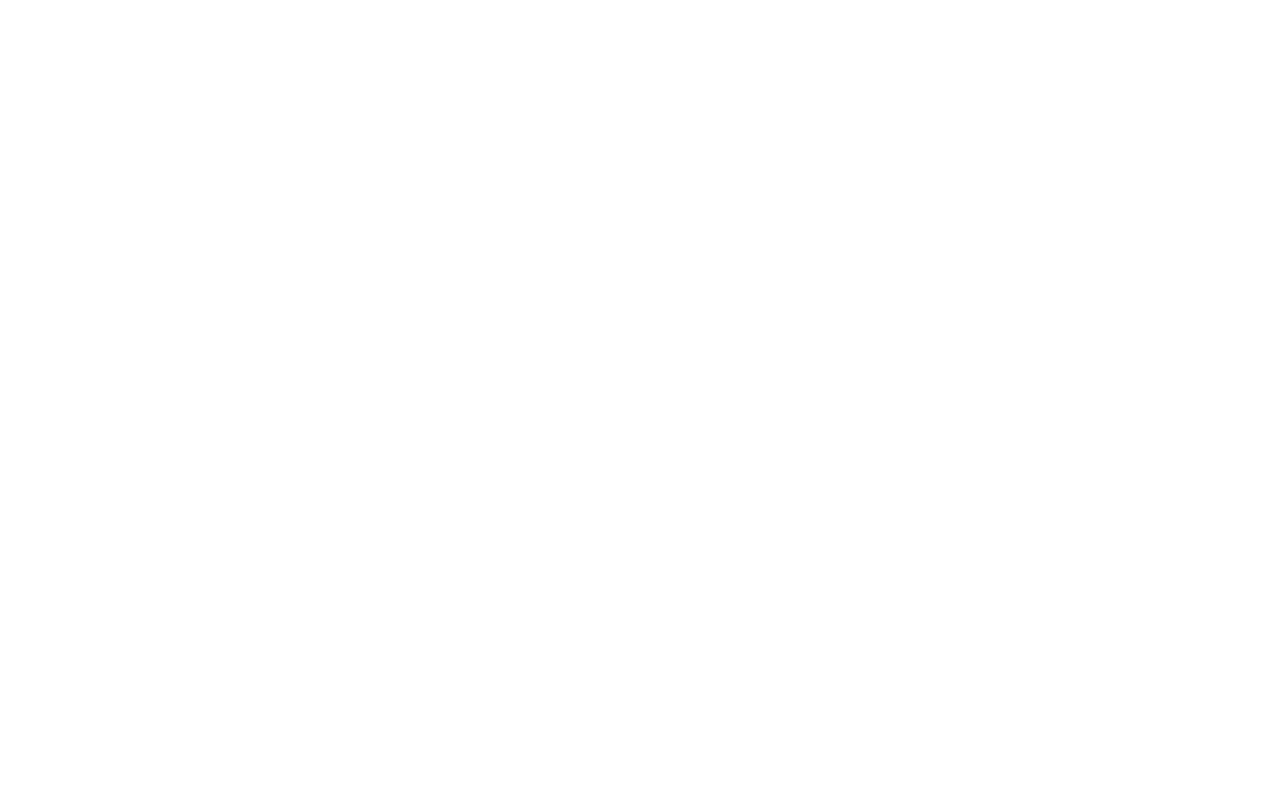
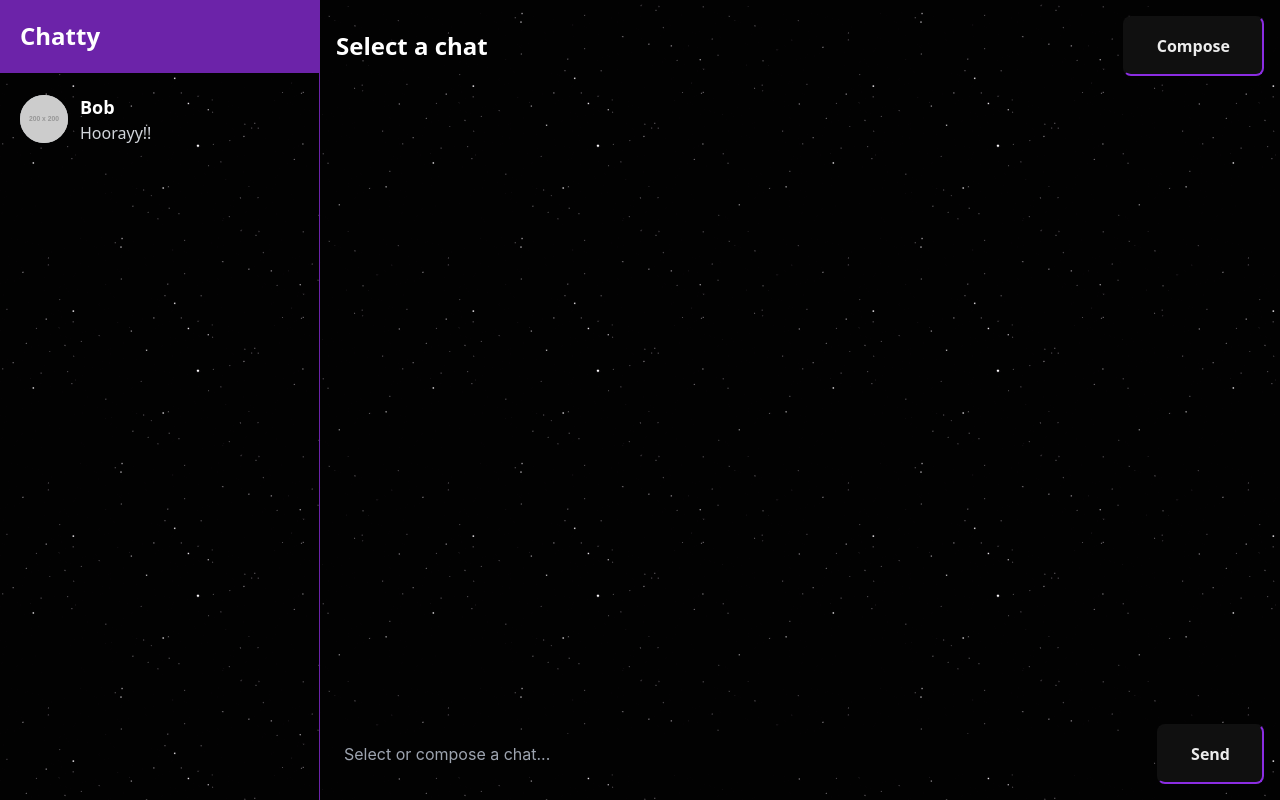
Before and after one commit to EthanGreatorex/Chatty, a React (Vite) app in the folder client/: page /chats in a window 1280 px wide. Built offline with nearby package versions, Linux system fonts and the light colour scheme.

Commit message:
Added files.

```diff
--- a/client/src/pages/Chats.css
+++ b/client/src/pages/Chats.css
@@ -2,3 +2,28 @@
   background-image: url("../assets/AnimatedStars.gif");
   opacity: 0.99;
 }
+
+.btn {
+  padding: 1rem 2rem;
+  font-weight: 700;
+  background: rgb(14, 14, 14);
+  color: rgb(236, 236, 236);
+  cursor: pointer;
+  border-radius: 0.5rem;
+  border-bottom: 2px solid blueviolet;
+  border-right: 2px solid blueviolet;
+  border-top: 2px solid rgb(14, 14, 14);
+  border-left: 2px solid rgb(14, 14, 14);
+  transition-duration: 1s;
+  transition-property: border-top, border-left, border-bottom, border-right,
+    box-shadow;
+}
+
+.btn:hover {
+  border-top: 2px solid blueviolet;
+  border-left: 2px solid blueviolet;
+  border-bottom: 2px solid rgb(238, 103, 238);
+  border-right: 2px solid rgb(238, 103, 238);
+  box-shadow: rgba(240, 46, 170, 0.4) 5px 5px, rgba(240, 46, 170, 0.3) 10px 10px,
+    rgba(240, 46, 170, 0.2) 15px 15px;
+}
--- a/client/src/pages/Chats.jsx
+++ b/client/src/pages/Chats.jsx
@@ -1,10 +1,18 @@
 import { useEffect, useState } from "react";
-import { getUserDetails, getUserMessages } from "../services/api.js";
+import {
+  getUserDetails,
+  getUserMessages,
+  checkUsernameExists,
+} from "../services/api.js";
 
 import "./Chats.css";
 
 export default function Chats() {
   const [userDetails, setUserDetails] = useState(null);
+  const [showCompose, setShowCompose] = useState(false);
+  const [composeUsername, setComposeUsername] = useState("");
+  const [currentChat, setCurrentChat] = useState(null);
+  const [messageText, setMessageText] = useState("");
   // On page load, fetch the user's profile details
   useEffect(() => {
     async function fetchUserDetails() {
@@ -40,5 +48,140 @@
     fetchUserMessages();
   }, []);
 
-  return <></>;
+  // Open compose modal
+  function openCompose() {
+    setComposeUsername("");
+    setShowCompose(true);
+  }
+
+  // Start a fresh chat with the provided username
+  async function startChatWithUsername() {
+    // check to see if username exists in the system
+
+    const token = localStorage.getItem("token");
+    const usernameExists = await checkUsernameExists(token, composeUsername);
+
+    if (!usernameExists.exists) {
+      alert("Username does not exist!");
+      return;
+    }
+
+    console.log("Username exists:", usernameExists);
+
+    if (!composeUsername) return;
+    setCurrentChat({
+      name: composeUsername,
+      email: composeUsername,
+      isNew: true,
+    });
+    setShowCompose(false);
+    setMessageText("");
+  }
+
+  // Send message for current chat
+  async function handleSend() {
+    const token = localStorage.getItem("token");
+    const fromId = localStorage.getItem("id");
+  }
+
+  return (
+    <>
+      <div className="main flex flex-col  h-screen bg-neutral-900">
+        <div className="flex  overflow-hidden">
+          <div className="w-1/4 bg-transparent border-r border-purple-800">
+            <header className="p-5 border-b border-purple-800 flex justify-between items-center bg-purple-800 text-white">
+              <h1 className="text-2xl font-semibold text-white">Chatty</h1>
+            </header>
+
+            <div className="overflow-y-auto h-screen p-3 mb-9 pb-20">
+              <div className="flex items-center mb-4 cursor-pointer hover:bg-purple-800 p-2 rounded-md">
+                <div className="w-12 h-12 bg-gray-300 rounded-full mr-3">
+                  <img
+                    src="https://placehold.co/200x/ffa8e4/ffffff.svg?text=ʕ•́ᴥ•̀ʔ&font=Lato"
+                    alt="User Avatar"
+                    className="w-12 h-12 rounded-full"
+                  />
+                </div>
+                <div className="flex-1">
+                  <h2 className="text-lg font-semibold text-white">Bob</h2>
+                  <p className="text-gray-300">Hoorayy!!</p>
+                </div>
+              </div>
+            </div>
+          </div>
+
+          <div className="flex-1">
+            <header className="bg-transparent p-4 text-gray-700 flex items-center justify-between gap-4">
+              <h1 className="text-2xl font-semibold text-white">
+                {currentChat ? currentChat.name : "Select a chat"}
+              </h1>
+              <div className="flex items-center gap-2">
+                <button onClick={openCompose} className="btn">
+                  Compose
+                </button>
+              </div>
+            </header>
+
+            <div className="h-screen overflow-y-auto p-4 pb-36"></div>
+
+            <footer className="bg-transparent p-4 absolute bottom-0 w-3/4">
+              <div className="flex items-center gap-2">
+                <input
+                  type="text"
+                  placeholder={
+                    currentChat
+                      ? `Message ${currentChat.name}...`
+                      : "Select or compose a chat..."
+                  }
+                  value={messageText}
+                  onChange={(e) => setMessageText(e.target.value)}
+                  disabled={!currentChat}
+                  className="w-full bg-black border-none p-2 rounded-md border focus:outline-none focus:border-purple-500 text-white"
+                />
+                <button
+                  onClick={handleSend}
+                  disabled={!currentChat || !messageText}
+                  className="btn"
+                >
+                  Send
+                </button>
+              </div>
+            </footer>
+          </div>
+        </div>
+      </div>
+      {/* Compose Modal */}
+      {showCompose && (
+        <div className="fixed inset-0 bg-black bg-opacity-50 flex items-center justify-center">
+          <div className="bg-neutral-900 rounded-md p-6 w-96">
+            <h2 className="text-lg font-semibold text-white mb-3">
+              Compose New Message
+            </h2>
+            <label className="text-sm text-gray-300">Recipient Username</label>
+            <input
+              type="email"
+              value={composeUsername}
+              onChange={(e) => setComposeUsername(e.target.value)}
+              placeholder="supercooluser"
+              className="w-full bg-black border-none p-2 rounded-md my-2 text-white"
+            />
+            <div className="flex justify-end gap-2 mt-4">
+              <button
+                onClick={() => setShowCompose(false)}
+                className="px-3 py-1 rounded-md border border-gray-600 text-white"
+              >
+                Cancel
+              </button>
+              <button
+                onClick={startChatWithUsername}
+                className="btn"
+              >
+                Next
+              </button>
+            </div>
+          </div>
+        </div>
+      )}
+    </>
+  );
 }
--- a/client/src/services/api.js
+++ b/client/src/services/api.js
@@ -67,3 +67,40 @@
     console.error("Error", error);
   }
 }
+
+// Send a new message
+export async function sendMessage(token, messageData) {
+  try {
+    const response = await fetch("http://localhost:3000/api/messages/", {
+      method: "POST",
+      headers: {
+        "Content-Type": "application/json",
+
+        Authorization: `Bearer ${token}`,
+      },
+      body: JSON.stringify(messageData),
+    });
+    return await response.json();
+  } catch (error) {
+    console.error("Error", error);
+  }
+}
+
+// check to see if a username exists
+export async function checkUsernameExists(token, username) {
+  try {
+    const response = await fetch(
+      `http://localhost:3000/api/users/exists/${username}`,
+      {
+        method: "POST",
+        headers: {
+          "Content-Type": "application/json",
+          Authorization: `Bearer ${token}`,
+        },
+      }
+    );
+    return await response.json();
+  } catch (error) {
+    console.error("Error", error);
+  }
+}
```
Also changed, not shown: 2 other files (tests, documents, lock files or other folders).
